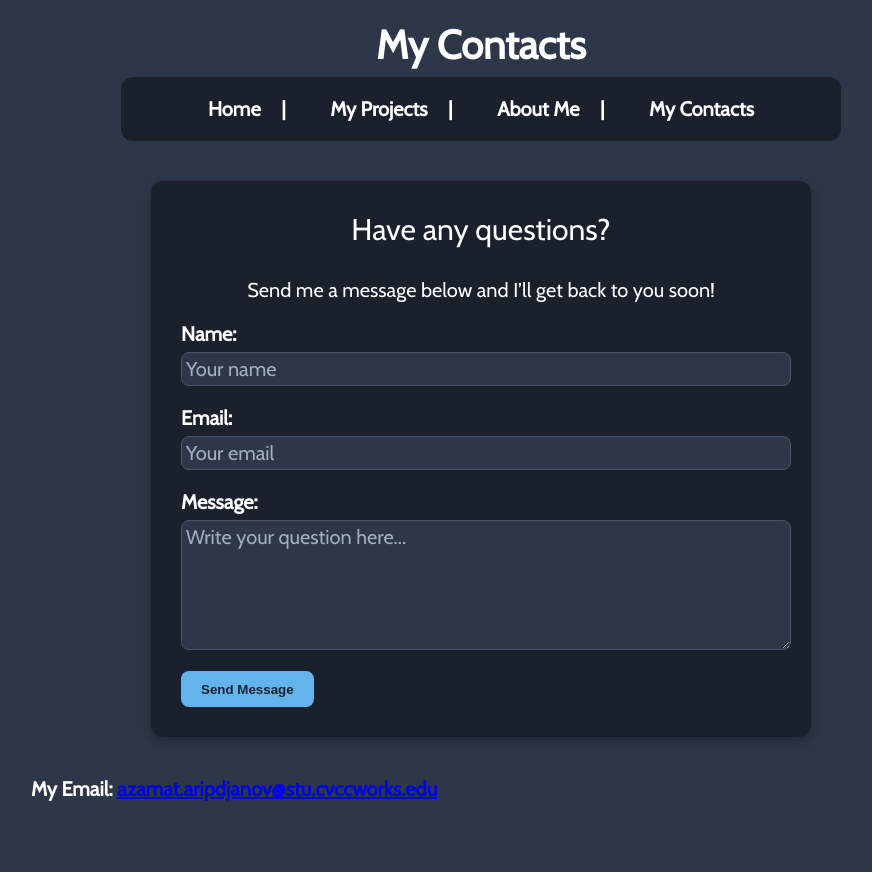
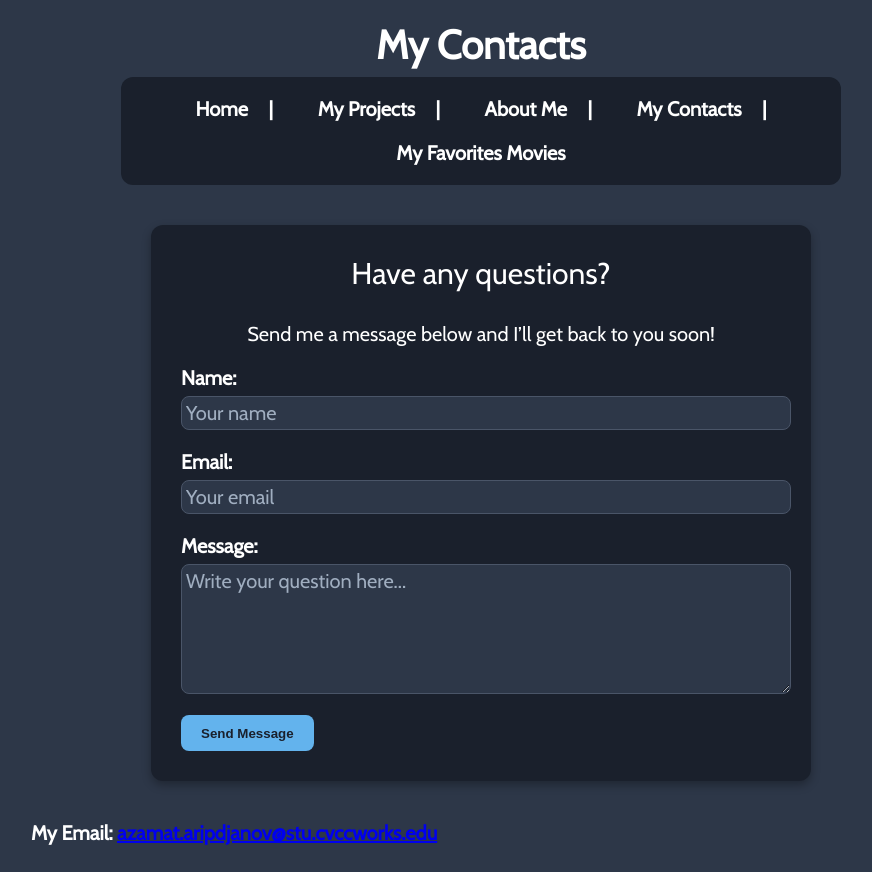
Before and after one commit to Azamat-creater/Azamat-creater.github.io, a plain HTML site: page Mycontacts.html in a window 1280 px wide. Shown: the whole page, without its empty margins (159-1031 px from the left). Before the commit the page ends 828 px from the top, so only its background shows below. Drawn offline with nearby package versions, Linux system fonts and the light colour scheme.

Commit message:
Mycontacts.html

```diff
--- a/Mycontacts.html
+++ b/Mycontacts.html
@@ -18,6 +18,7 @@
           <a href="project.html">My Projects</a>
           <a href="AboutMe.html">About Me</a>
           <a href="Mycontacts.html" class="active">My Contacts</a>
+		  <a href="Favorites.html">My Favorites Movies</a>
         </p>
       </nav>
     </header>
```
